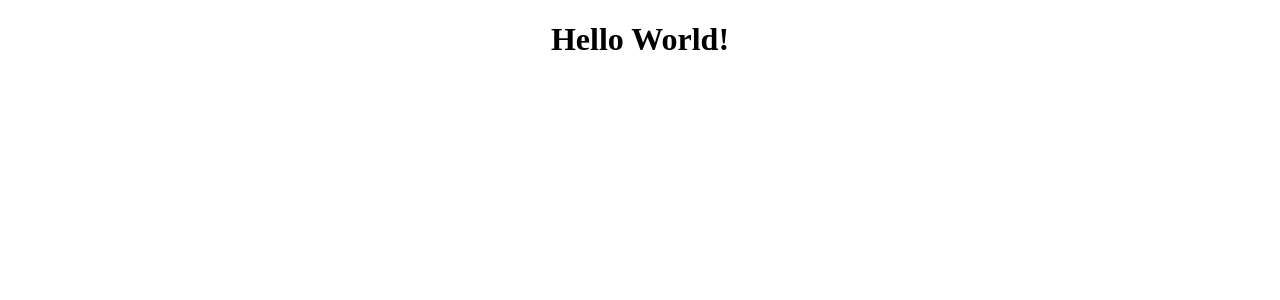
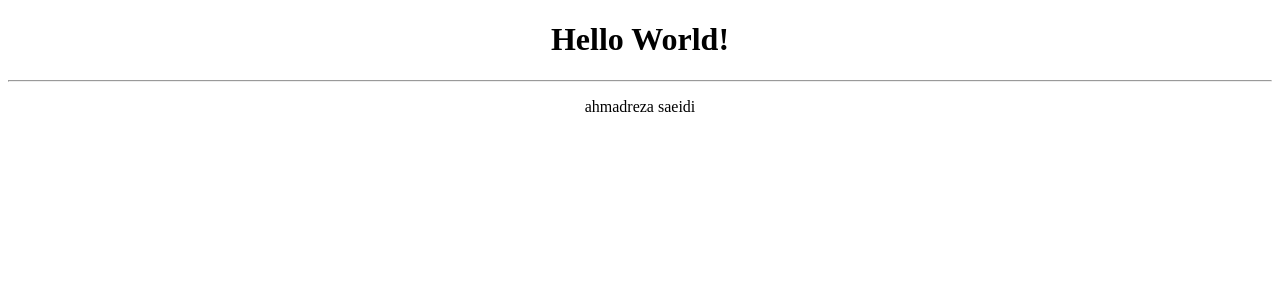
Before and after one commit to ahmadreza48/firstReactApp, a React (Create React App) app in the folder firstreactapp/: page / in a window 1280 px wide. Shown: the top 300 px of the page. Built offline with nearby package versions, Linux system fonts and the light colour scheme.

Commit message:
first child component add...

```diff
--- a/firstreactapp/src/App.js
+++ b/firstreactapp/src/App.js
@@ -1,15 +1,19 @@
 import React from "react";
+
+import Person from './components/Person';
 import "./App.css";
 
 class App extends React.Component {
-  constructor() {
-    super();
-  }
+  // constructor() {
+  //   super();
+  // }
 
   render() {
     return (
       <div className="App">
         <h1>Hello World!</h1>
+        <hr/>
+        <Person/>
       </div>
     );
   }
--- /dev/null
+++ b/firstreactapp/src/components/Person.jsx
@@ -0,0 +1,10 @@
+import React, { Component } from 'react';
+
+class Person extends Component {
+    state = {  }
+    render() {
+        return (<p>ahmadreza saeidi</p>);
+    }
+}
+
+export default Person;
```
